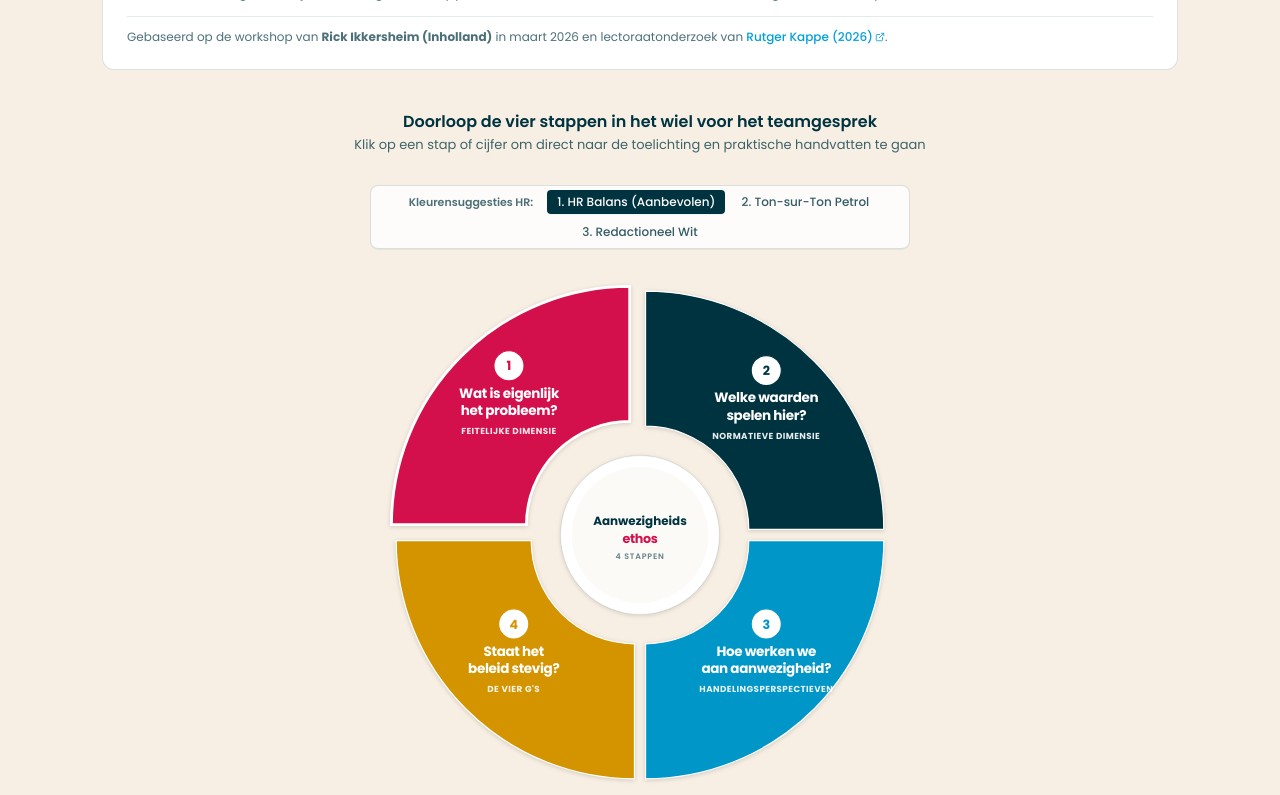
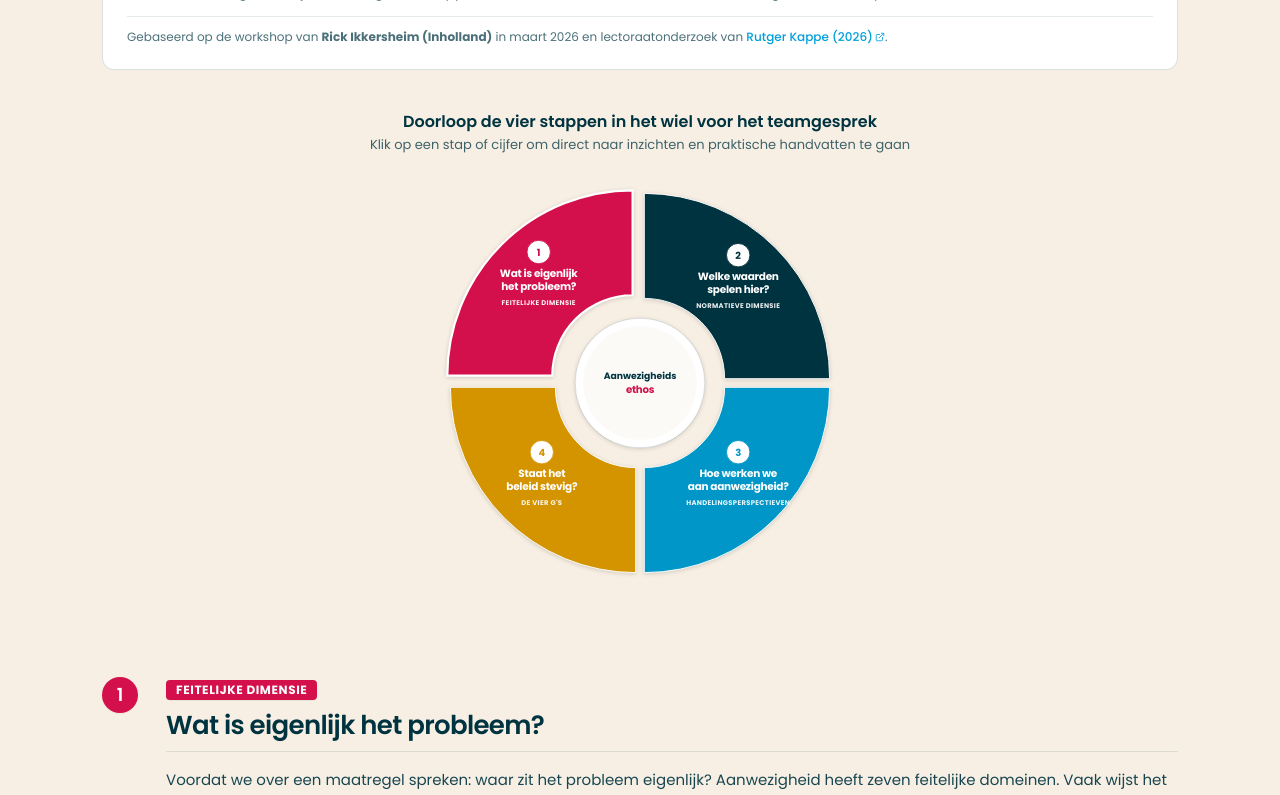
Before and after one commit to i-yesil/aanwezigheid, a React (Vite) app: page / in a window 1280 px wide. Shown: the part 480-1275 px from the top of the page. Built offline with nearby package versions, Linux system fonts and the light colour scheme.

Commit message:
refactor: remove unused theme logic from interactive wheel
Cleaned up the component by removing unused color theme state and styling configurations to simplify the codebase. Updated helper text for better clarity.

```diff
--- a/src/App.tsx
+++ b/src/App.tsx
@@ -119,7 +119,7 @@ export default function App() {
                 Doorloop de vier stappen in het wiel voor het teamgesprek
               </h3>
               <p className="text-xs sm:text-[13px] text-[#003340]/75 mt-0.5">
-                Klik op een stap of cijfer om direct naar de toelichting en praktische handvatten te gaan
+                Klik op een stap of cijfer om direct naar inzichten en praktische handvatten te gaan
               </p>
             </div>
             <InteractiveWheel activeStep={activeStep} onSelectStep={scrollToStep} />
--- a/src/components/InteractiveWheel.tsx
+++ b/src/components/InteractiveWheel.tsx
@@ -6,43 +6,24 @@ interface InteractiveWheelProps {
   onSelectStep: (stepNumber: StepNumber) => void;
 }
 
-export type ColorTheme = 'balans' | 'ton-sur-ton' | 'redactioneel';
-
 export const InteractiveWheel: React.FC<InteractiveWheelProps> = ({
   activeStep,
   onSelectStep,
 }) => {
   const [hoveredStep, setHoveredStep] = useState<StepNumber | null>(null);
-  const [theme, setTheme] = useState<ColorTheme>('balans');
 
-  // 3 HR-geïnspireerde kleurensuggesties
-  const themeStyles = {
-    balans: {
-      step1: { fill: '#d3104c', text: '#ffffff', tagText: '#ffffff', badgeBg: '#ffffff', badgeText: '#d3104c', stroke: '#ffffff' },
-      step2: { fill: '#003340', text: '#ffffff', tagText: '#ffffff', badgeBg: '#ffffff', badgeText: '#003340', stroke: '#ffffff' },
-      step3: { fill: '#0096c7', text: '#ffffff', tagText: '#ffffff', badgeBg: '#ffffff', badgeText: '#0096c7', stroke: '#ffffff' },
-      step4: { fill: '#d49400', text: '#ffffff', tagText: '#ffffff', badgeBg: '#ffffff', badgeText: '#d49400', stroke: '#ffffff' },
-    },
-    'ton-sur-ton': {
-      step1: { fill: '#d3104c', text: '#ffffff', tagText: '#ffffff', badgeBg: '#ffffff', badgeText: '#d3104c', stroke: '#ffffff' },
-      step2: { fill: '#003340', text: '#ffffff', tagText: '#ffffff', badgeBg: '#ffffff', badgeText: '#003340', stroke: '#ffffff' },
-      step3: { fill: '#006680', text: '#ffffff', tagText: '#ffffff', badgeBg: '#ffffff', badgeText: '#006680', stroke: '#ffffff' },
-      step4: { fill: '#2a9d8f', text: '#ffffff', tagText: '#ffffff', badgeBg: '#ffffff', badgeText: '#2a9d8f', stroke: '#ffffff' },
-    },
-    redactioneel: {
-      step1: { fill: '#ffffff', text: '#003340', tagText: '#d3104c', badgeBg: '#d3104c', badgeText: '#ffffff', stroke: '#d3104c' },
-      step2: { fill: '#ffffff', text: '#003340', tagText: '#003340', badgeBg: '#003340', badgeText: '#ffffff', stroke: '#003340' },
-      step3: { fill: '#ffffff', text: '#003340', tagText: '#0096c7', badgeBg: '#0096c7', badgeText: '#ffffff', stroke: '#0096c7' },
-      step4: { fill: '#ffffff', text: '#003340', tagText: '#d49400', badgeBg: '#d49400', badgeText: '#ffffff', stroke: '#d49400' },
-    },
+  // Suggestie 1: HR Balans (Rood, Diep Petrol, Cyaanblauw, Warm Okergoud)
+  const stepColors = {
+    step1: { fill: '#d3104c', text: '#ffffff', tagText: '#ffffff', badgeBg: '#ffffff', badgeText: '#d3104c', stroke: '#ffffff' },
+    step2: { fill: '#003340', text: '#ffffff', tagText: '#ffffff', badgeBg: '#ffffff', badgeText: '#003340', stroke: '#ffffff' },
+    step3: { fill: '#0096c7', text: '#ffffff', tagText: '#ffffff', badgeBg: '#ffffff', badgeText: '#0096c7', stroke: '#ffffff' },
+    step4: { fill: '#d49400', text: '#ffffff', tagText: '#ffffff', badgeBg: '#ffffff', badgeText: '#d49400', stroke: '#ffffff' },
   };
-
-  const currentTheme = themeStyles[theme];
 
   // Helper voor translation offsets per kwadrant (uit elkaar geschoven segmenten)
   const getOffset = (step: number) => {
     const isSpecial = activeStep === step || hoveredStep === step;
-    const distance = isSpecial ? 13 : 7;
+    const distance = isSpecial ? 12 : 7;
     switch (step) {
       case 1: // Linksboven (NW)
         return `translate(-${distance}, -${distance})`;
@@ -58,50 +39,7 @@ export const InteractiveWheel: React.FC<InteractiveWheelProps> = ({
   };
 
   return (
-    <div className="w-full max-w-[540px] mx-auto my-6 sm:my-8 flex flex-col items-center">
-      {/* 3 Kleursuggesties Knoppen */}
-      <div className="flex flex-wrap items-center justify-center gap-1.5 mb-4 p-1 bg-white/80 border border-[#003340]/15 rounded-lg shadow-2xs text-xs">
-        <span className="text-[11px] font-semibold text-[#003340]/70 px-2 select-none">
-          Kleurensuggesties HR:
-        </span>
-        <button
-          type="button"
-          onClick={() => setTheme('balans')}
-          className={`px-2.5 py-1 rounded font-medium transition-all cursor-pointer ${
-            theme === 'balans'
-              ? 'bg-[#003340] text-white shadow-xs'
-              : 'text-[#003340]/80 hover:bg-[#003340]/10'
-          }`}
-          title="Officiële HR-balans: Rood, Petrol, Blauw en warm Okergoud"
-        >
-          1. HR Balans (Aanbevolen)
-        </button>
-        <button
-          type="button"
-          onClick={() => setTheme('ton-sur-ton')}
-          className={`px-2.5 py-1 rounded font-medium transition-all cursor-pointer ${
-            theme === 'ton-sur-ton'
-              ? 'bg-[#003340] text-white shadow-xs'
-              : 'text-[#003340]/80 hover:bg-[#003340]/10'
-          }`}
-          title="Rood vertrekpunt met harmonieuze petrol- en zeegroentinten"
-        >
-          2. Ton-sur-Ton Petrol
-        </button>
-        <button
-          type="button"
-          onClick={() => setTheme('redactioneel')}
-          className={`px-2.5 py-1 rounded font-medium transition-all cursor-pointer ${
-            theme === 'redactioneel'
-              ? 'bg-[#003340] text-white shadow-xs'
-              : 'text-[#003340]/80 hover:bg-[#003340]/10'
-          }`}
-          title="Witte achtergrond met krachtige HR-kleuraccenten voor maximaal contrast"
-        >
-          3. Redactioneel Wit
-        </button>
-      </div>
-
+    <div className="w-full max-w-[420px] mx-auto my-3 sm:my-5 flex flex-col items-center">
       <svg
         viewBox="0 0 680 680"
         className="w-full h-auto drop-shadow-sm select-none"
@@ -124,20 +62,20 @@ export const InteractiveWheel: React.FC<InteractiveWheelProps> = ({
           {/* Segment Boog */}
           <path
             d="M 40,340 A 300,300 0 0 1 340,40 L 340,210 A 130,130 0 0 0 210,340 Z"
-            fill={currentTheme.step1.fill}
-            stroke={currentTheme.step1.stroke}
-            strokeWidth={theme === 'redactioneel' ? '3.5' : (activeStep === 1 || hoveredStep === 1 ? '3.5' : '1.5')}
+            fill={stepColors.step1.fill}
+            stroke={stepColors.step1.stroke}
+            strokeWidth={activeStep === 1 || hoveredStep === 1 ? '3.5' : '1.5'}
             className="transition-all duration-200"
-            opacity={hoveredStep && hoveredStep !== 1 ? 0.8 : 1}
+            opacity={hoveredStep && hoveredStep !== 1 ? 0.82 : 1}
           />
 
-          {/* Cijferbadge 1 (Prominente, ruime cirkel) */}
+          {/* Cijferbadge 1 */}
           <circle
             cx="188"
             cy="140"
             r="19"
-            fill={currentTheme.step1.badgeBg}
-            stroke={theme === 'redactioneel' ? 'none' : currentTheme.step1.badgeText}
+            fill={stepColors.step1.badgeBg}
+            stroke={stepColors.step1.badgeText}
             strokeWidth="1.5"
             className="shadow-xs transition-transform duration-150"
           />
@@ -146,19 +84,19 @@ export const InteractiveWheel: React.FC<InteractiveWheelProps> = ({
             y="140"
             textAnchor="middle"
             dy="0.36em"
-            fill={currentTheme.step1.badgeText}
+            fill={stepColors.step1.badgeText}
             className="font-bold text-[16px] pointer-events-none"
           >
             1
           </text>
 
-          {/* Vraag & Dimensie Text (Groot & duidelijk leesbaar) */}
+          {/* Vraag & Dimensie Text */}
           <g pointerEvents="none">
             <text
               x="188"
               y="180"
               textAnchor="middle"
-              fill={currentTheme.step1.text}
+              fill={stepColors.step1.text}
               className="text-[16px] sm:text-[17px] font-bold tracking-tight"
             >
               Wat is eigenlijk
@@ -167,7 +105,7 @@ export const InteractiveWheel: React.FC<InteractiveWheelProps> = ({
               x="188"
               y="202"
               textAnchor="middle"
-              fill={currentTheme.step1.text}
+              fill={stepColors.step1.text}
               className="text-[16px] sm:text-[17px] font-bold tracking-tight"
             >
               het probleem?
@@ -176,8 +114,8 @@ export const InteractiveWheel: React.FC<InteractiveWheelProps> = ({
               x="188"
               y="226"
               textAnchor="middle"
-              fill={currentTheme.step1.tagText}
-              opacity={theme === 'redactioneel' ? 1 : 0.9}
+              fill={stepColors.step1.tagText}
+              opacity={0.92}
               className="text-[11px] uppercase tracking-wider font-bold"
             >
               Feitelijke dimensie
@@ -198,11 +136,11 @@ export const InteractiveWheel: React.FC<InteractiveWheelProps> = ({
           {/* Segment Boog */}
           <path
             d="M 340,40 A 300,300 0 0 1 640,340 L 470,340 A 130,130 0 0 0 340,210 Z"
-            fill={currentTheme.step2.fill}
-            stroke={currentTheme.step2.stroke}
-            strokeWidth={theme === 'redactioneel' ? '3.5' : (activeStep === 2 || hoveredStep === 2 ? '3.5' : '1.5')}
+            fill={stepColors.step2.fill}
+            stroke={stepColors.step2.stroke}
+            strokeWidth={activeStep === 2 || hoveredStep === 2 ? '3.5' : '1.5'}
             className="transition-all duration-200"
-            opacity={hoveredStep && hoveredStep !== 2 ? 0.8 : 1}
+            opacity={hoveredStep && hoveredStep !== 2 ? 0.82 : 1}
           />
 
           {/* Cijferbadge 2 */}
@@ -210,8 +148,8 @@ export const InteractiveWheel: React.FC<InteractiveWheelProps> = ({
             cx="492"
             cy="140"
             r="19"
-            fill={currentTheme.step2.badgeBg}
-            stroke={theme === 'redactioneel' ? 'none' : currentTheme.step2.badgeText}
+            fill={stepColors.step2.badgeBg}
+            stroke={stepColors.step2.badgeText}
             strokeWidth="1.5"
             className="shadow-xs transition-transform duration-150"
           />
@@ -220,7 +158,7 @@ export const InteractiveWheel: React.FC<InteractiveWheelProps> = ({
             y="140"
             textAnchor="middle"
             dy="0.36em"
-            fill={currentTheme.step2.badgeText}
+            fill={stepColors.step2.badgeText}
             className="font-bold text-[16px] pointer-events-none"
           >
             2
@@ -232,7 +170,7 @@ export const InteractiveWheel: React.FC<InteractiveWheelProps> = ({
               x="492"
               y="180"
               textAnchor="middle"
-              fill={currentTheme.step2.text}
+              fill={stepColors.step2.text}
               className="text-[16px] sm:text-[17px] font-bold tracking-tight"
             >
               Welke waarden
@@ -241,7 +179,7 @@ export const InteractiveWheel: React.FC<InteractiveWheelProps> = ({
               x="492"
               y="202"
               textAnchor="middle"
-              fill={currentTheme.step2.text}
+              fill={stepColors.step2.text}
               className="text-[16px] sm:text-[17px] font-bold tracking-tight"
             >
               spelen hier?
@@ -250,8 +188,8 @@ export const InteractiveWheel: React.FC<InteractiveWheelProps> = ({
               x="492"
               y="226"
               textAnchor="middle"
-              fill={currentTheme.step2.tagText}
-              opacity={theme === 'redactioneel' ? 1 : 0.9}
+              fill={stepColors.step2.tagText}
+              opacity={0.92}
               className="text-[11px] uppercase tracking-wider font-bold"
             >
               Normatieve dimensie
@@ -272,11 +210,11 @@ export const InteractiveWheel: React.FC<InteractiveWheelProps> = ({
           {/* Segment Boog */}
           <path
             d="M 640,340 A 300,300 0 0 1 340,640 L 340,470 A 130,130 0 0 0 470,340 Z"
-            fill={currentTheme.step3.fill}
-            stroke={currentTheme.step3.stroke}
-            strokeWidth={theme === 'redactioneel' ? '3.5' : (activeStep === 3 || hoveredStep === 3 ? '3.5' : '1.5')}
+            fill={stepColors.step3.fill}
+            stroke={stepColors.step3.stroke}
+            strokeWidth={activeStep === 3 || hoveredStep === 3 ? '3.5' : '1.5'}
             className="transition-all duration-200"
-            opacity={hoveredStep && hoveredStep !== 3 ? 0.8 : 1}
+            opacity={hoveredStep && hoveredStep !== 3 ? 0.82 : 1}
           />
 
           {/* Cijferbadge 3 */}
@@ -284,8 +222,8 @@ export const InteractiveWheel: React.FC<InteractiveWheelProps> = ({
             cx="492"
             cy="445"
             r="19"
-            fill={currentTheme.step3.badgeBg}
-            stroke={theme === 'redactioneel' ? 'none' : currentTheme.step3.badgeText}
+            fill={stepColors.step3.badgeBg}
+            stroke={stepColors.step3.badgeText}
             strokeWidth="1.5"
             className="shadow-xs transition-transform duration-150"
           />
@@ -294,7 +232,7 @@ export const InteractiveWheel: React.FC<InteractiveWheelProps> = ({
             y="445"
             textAnchor="middle"
             dy="0.36em"
-            fill={currentTheme.step3.badgeText}
+            fill={stepColors.step3.badgeText}
             className="font-bold text-[16px] pointer-events-none"
           >
             3
@@ -306,7 +244,7 @@ export const InteractiveWheel: React.FC<InteractiveWheelProps> = ({
               x="492"
               y="485"
               textAnchor="middle"
-              fill={currentTheme.step3.text}
+              fill={stepColors.step3.text}
               className="text-[16px] sm:text-[17px] font-bold tracking-tight"
             >
               Hoe werken we
@@ -315,7 +253,7 @@ export const InteractiveWheel: React.FC<InteractiveWheelProps> = ({
               x="492"
               y="507"
               textAnchor="middle"
-              fill={currentTheme.step3.text}
+              fill={stepColors.step3.text}
               className="text-[16px] sm:text-[17px] font-bold tracking-tight"
             >
               aan aanwezigheid?
@@ -324,8 +262,8 @@ export const InteractiveWheel: React.FC<InteractiveWheelProps> = ({
               x="492"
               y="531"
               textAnchor="middle"
-              fill={currentTheme.step3.tagText}
-              opacity={theme === 'redactioneel' ? 1 : 0.9}
+              fill={stepColors.step3.tagText}
+              opacity={0.92}
               className="text-[11px] uppercase tracking-wider font-bold"
             >
               Handelingsperspectieven
@@ -346,11 +284,11 @@ export const InteractiveWheel: React.FC<InteractiveWheelProps> = ({
           {/* Segment Boog */}
           <path
             d="M 340,640 A 300,300 0 0 1 40,340 L 210,340 A 130,130 0 0 0 340,470 Z"
-            fill={currentTheme.step4.fill}
-            stroke={currentTheme.step4.stroke}
-            strokeWidth={theme === 'redactioneel' ? '3.5' : (activeStep === 4 || hoveredStep === 4 ? '3.5' : '1.5')}
+            fill={stepColors.step4.fill}
+            stroke={stepColors.step4.stroke}
+            strokeWidth={activeStep === 4 || hoveredStep === 4 ? '3.5' : '1.5'}
             className="transition-all duration-200"
-            opacity={hoveredStep && hoveredStep !== 4 ? 0.8 : 1}
+            opacity={hoveredStep && hoveredStep !== 4 ? 0.82 : 1}
           />
 
           {/* Cijferbadge 4 */}
@@ -358,8 +296,8 @@ export const InteractiveWheel: React.FC<InteractiveWheelProps> = ({
             cx="188"
             cy="445"
             r="19"
-            fill={currentTheme.step4.badgeBg}
-            stroke={theme === 'redactioneel' ? 'none' : currentTheme.step4.badgeText}
+            fill={stepColors.step4.badgeBg}
+            stroke={stepColors.step4.badgeText}
             strokeWidth="1.5"
             className="shadow-xs transition-transform duration-150"
           />
@@ -368,7 +306,7 @@ export const InteractiveWheel: React.FC<InteractiveWheelProps> = ({
             y="445"
             textAnchor="middle"
             dy="0.36em"
-            fill={currentTheme.step4.badgeText}
+            fill={stepColors.step4.badgeText}
             className="font-bold text-[16px] pointer-events-none"
           >
             4
@@ -380,7 +318,7 @@ export const InteractiveWheel: React.FC<InteractiveWheelProps> = ({
               x="188"
               y="485"
               textAnchor="middle"
-              fill={currentTheme.step4.text}
+              fill={stepColors.step4.text}
               className="text-[16px] sm:text-[17px] font-bold tracking-tight"
             >
               Staat het
@@ -389,7 +327,7 @@ export const InteractiveWheel: React.FC<InteractiveWheelProps> = ({
               x="188"
               y="507"
               textAnchor="middle"
-              fill={currentTheme.step4.text}
+              fill={stepColors.step4.text}
               className="text-[16px] sm:text-[17px] font-bold tracking-tight"
             >
               beleid stevig?
@@ -398,8 +336,8 @@ export const InteractiveWheel: React.FC<InteractiveWheelProps> = ({
               x="188"
               y="531"
               textAnchor="middle"
-              fill={currentTheme.step4.tagText}
-              opacity={theme === 'redactioneel' ? 1 : 0.9}
+              fill={stepColors.step4.tagText}
+              opacity={0.92}
               className="text-[11px] uppercase tracking-wider font-bold"
             >
               De vier G's
@@ -408,13 +346,13 @@ export const InteractiveWheel: React.FC<InteractiveWheelProps> = ({
         </g>
 
         {/* ========================================================
-            Centraal Hub (Hart van het wiel)
+            Centraal Hub (Duidelijker, groter cirkeltje in het midden zonder '4 stappen')
            ======================================================== */}
-        <circle cx="340" cy="340" r="100" fill="#ffffff" stroke="#003340" strokeWidth="1" strokeOpacity="0.12" pointerEvents="none" />
-        <circle cx="340" cy="340" r="86" fill="#fbfaf7" pointerEvents="none" />
+        <circle cx="340" cy="340" r="105" fill="#ffffff" stroke="#003340" strokeWidth="1.5" strokeOpacity="0.14" pointerEvents="none" />
+        <circle cx="340" cy="340" r="92" fill="#fbfaf7" pointerEvents="none" />
         <text
           x="340"
-          y="327"
+          y="333"
           textAnchor="middle"
           fill="#003340"
           className="font-['Poppins',sans-serif] text-[15px] font-bold pointer-events-none"
@@ -423,22 +361,12 @@ export const InteractiveWheel: React.FC<InteractiveWheelProps> = ({
         </text>
         <text
           x="340"
-          y="350"
+          y="356"
           textAnchor="middle"
           fill="#d3104c"
-          className="font-['Poppins',sans-serif] text-[16px] font-black pointer-events-none tracking-tight"
+          className="font-['Poppins',sans-serif] text-[16.5px] font-black pointer-events-none tracking-tight"
         >
           ethos
-        </text>
-        <text
-          x="340"
-          y="370"
-          textAnchor="middle"
-          fill="#003340"
-          opacity="0.6"
-          className="font-['Poppins',sans-serif] text-[10px] font-semibold uppercase tracking-widest pointer-events-none"
-        >
-          4 stappen
         </text>
       </svg>
     </div>
```
